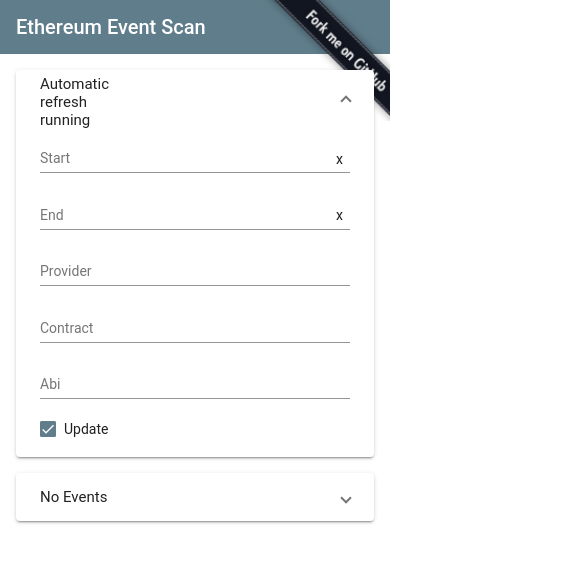
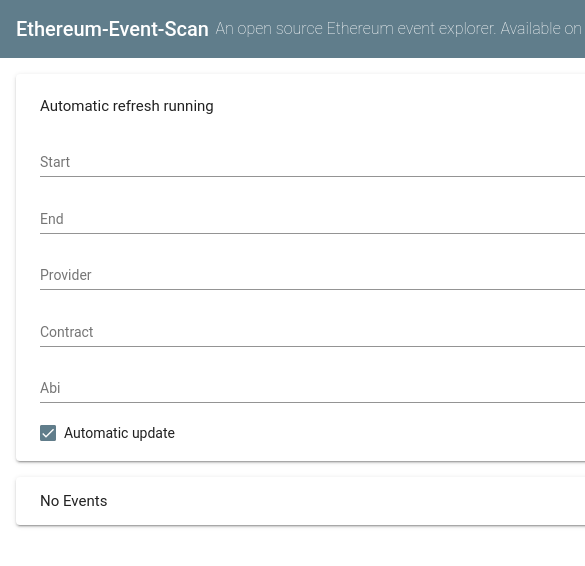
Before and after one commit to MarkusSprunck/ethereum-event-scan, an Angular app: page / in a window 390 px wide. Shown: the top 566 px of the page, 585 px wide, since content can reach past the window. Built offline with nearby package versions, Linux system fonts and the light colour scheme; what web3 would draw is missing.

Commit message:
UI improvements (Responsive Table)

```diff
--- a/src/app/app.component.css
+++ b/src/app/app.component.css
@@ -1,5 +1,16 @@
-.mat-toolbar-row, .mat-toolbar-single-row {
-    height: 54px;
+.mat-toolbar-row {
+    height: 58px;
+}
+
+.title {
+    margin-left: 0;
+}
+
+.title-sub {
+    margin-left: auto;
+    margin-right: 0;
+    font-weight: lighter;
+    font-size: medium;
 }
 
 div {
--- a/src/app/app.component.html
+++ b/src/app/app.component.html
@@ -1,10 +1,11 @@
-<mat-toolbar class="header" color="primary">
-    <span>Ethereum Event Scan</span>
+<mat-toolbar class="header" color="primary" >
+    <mat-toolbar-row >
+        <span class="title">Ethereum-Event-Scan</span>
+        <span class="title-sub">An open source Ethereum event explorer. Available on
+            <a href="https://github.com/MarkusSprunck/ethereum-event-scan" target="_blank">GitHub</a>
+        </span>
+    </mat-toolbar-row>
 </mat-toolbar>
-
-<!-- Right side --><a href="https://github.com/MarkusSprunck/ethereum-event-scan" target="_blank">
-    <img alt="Fork me on GitHub" src="../assets/github.png" style="position: absolute; top: 0; right: 0; border: 0; width: 8rem">
-</a>
 
 <!-- Main content -->
 <div class="row">
--- a/src/app/events-list/events-list.component.html
+++ b/src/app/events-list/events-list.component.html
@@ -51,7 +51,8 @@
                 <th *matHeaderCellDef mat-header-cell mat-sort-header>Trx</th>
                 <td *matCellDef="let element" mat-cell>
                     <a (click)="openDetailsDialog($event, '', element.trxHash)" class="table-link" href="" rel="nofollow">
-                        <div innerHTML="{{ element.trxHashShort | highlight : searchKey}}"></div>
+                        <div *ngIf="screenWidth >= 769" innerHTML="{{ element.trxHashShort | highlight : searchKey}}"></div>
+                        <div *ngIf="screenWidth < 769" innerHTML="{{ element.trxHash | highlight : searchKey}}"></div>
                     </a>
                 </td>
             </ng-container>
--- a/src/app/events-list/events-list.component.ts
+++ b/src/app/events-list/events-list.component.ts
@@ -1,4 +1,4 @@
-import {Component, OnInit, ViewChild} from '@angular/core';
+import {Component, HostListener, OnInit, ViewChild} from '@angular/core';
 import {MatTableDataSource} from '@angular/material/table';
 import {MatSort} from '@angular/material/sort';
 import {MatPaginator} from '@angular/material/paginator';
@@ -26,6 +26,10 @@
     searchKey: string;
 
     panelOpenState = false;
+
+    screenHeight = 1024;
+
+    screenWidth = 1024;
 
     constructor(
         private reader: Reader,
@@ -179,4 +183,10 @@
     }
 
 
+    @HostListener('window:resize', ['$event'])
+    onResize(event?) {
+        this.screenHeight = window.innerHeight;
+        this.screenWidth = window.innerWidth;
+    }
+
 }
--- a/src/app/settings/settings.component.html
+++ b/src/app/settings/settings.component.html
@@ -12,33 +12,21 @@
             <mat-form-field style="width: 100%;">
                 <label for="startBlock"></label><input (change)="updateStartValue()" (keyup.enter)="reloadPage()" [value]="startBlock" formControlName="startBlock" id="startBlock"
                                                        matInput placeholder="Start" type="text">
-                <button (mousedown)="startBlock='0'" *ngIf="startBlock" aria-label="Clear" mat-button mat-icon-button matSuffix>
-                    <mat-icon>x</mat-icon>
-                </button>
             </mat-form-field>
 
             <mat-form-field style="width: 100%;">
                 <label for="endBlock"></label><input (change)="updateEndValue()" (keyup.enter)="reloadPage()" [value]="endBlock" formControlName="endBlock" id="endBlock" matInput
                                                      placeholder="End" type="text">
-                <button (mousedown)="endBlock='latest'" *ngIf="endBlock" aria-label="Clear" mat-button mat-icon-button matSuffix>
-                    <mat-icon>x</mat-icon>
-                </button>
             </mat-form-field>
 
             <mat-form-field style="width: 100%;">
                 <label for="provider"></label><input (change)="updateProviderValue()" (keyup.enter)="reloadPage()" [value]="provider" formControlName="provider" id="provider"
                                                      matInput placeholder="Provider" type="text">
-                <button (mousedown)="provider='http://127.0.0.1:8545'" *ngIf="provider" aria-label="Clear" mat-button mat-icon-button matSuffix>
-                    <mat-icon>x</mat-icon>
-                </button>
             </mat-form-field>
 
             <mat-form-field style="width: 100%;">
                 <label for="contract"></label><input (change)="updateContractValue()" (keyup.enter)="reloadPage()" [value]="contract" formControlName="contract" id="contract"
                                                      matInput placeholder="Contract" type="text">
-                <button (mousedown)="contract=''" *ngIf="contract" aria-label="Clear" mat-button mat-icon-button matSuffix>
-                    <mat-icon>x</mat-icon>
-                </button>
             </mat-form-field>
 
 
@@ -46,13 +34,10 @@
                 <label for="abi"></label><textarea (blur)="onBlurAbi()" (change)="updateABIValue()" (focus)="onFocusAbi()" (keyup.enter)="reloadPage()"
                                                    [cdkAutosizeMaxRows]="noOfRowsAbi" [value]="abi" appJsonFormatter cdkAutosizeMinRows="1" cdkTextareaAutosize
                                                    formControlName="abi" id="abi" matInput placeholder="Abi" spellcheck="false" type="text"></textarea>
-                <button (mousedown)="abi=''" *ngIf="abi" aria-label="Clear" mat-button mat-icon-button matSuffix>
-                    <mat-icon>x</mat-icon>
-                </button>
-            </mat-form-field>
+                </mat-form-field>
 
             <div style="width: 100%;">
-                <mat-checkbox (click)="updateRefreshValue()" [(ngModel)]="refresh" [color]="'primary'" formControlName="refresh" id="refresh" layout-align="end">Update
+                <mat-checkbox (click)="updateRefreshValue()" [(ngModel)]="refresh" [color]="'primary'" formControlName="refresh" id="refresh" layout-align="end">Automatic update
                 </mat-checkbox>
             </div>
 
--- a/src/index.html
+++ b/src/index.html
@@ -2,7 +2,7 @@
 <html lang="en">
 <head>
     <meta charset="utf-8">
-    <title>EthereumEventScan</title>
+    <title>Ethereum-Event-Scan</title>
     <base href="/">
     <meta name="viewport" content="width=device-width, initial-scale=1">
     <link rel="icon" type="image/x-icon" href="favicon.ico">
--- a/src/styles.scss
+++ b/src/styles.scss
@@ -32,6 +32,4 @@
   margin: 0;
 }
 
-.hint {
-  color: dodgerblue;
-}
+@media screen and (max-width: 700px){ html,body {min-width:650px} }
```
Also changed, not shown: src/assets/github.png (deleted).
